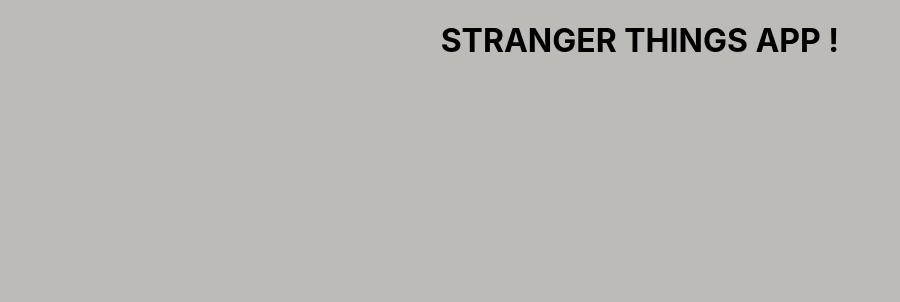
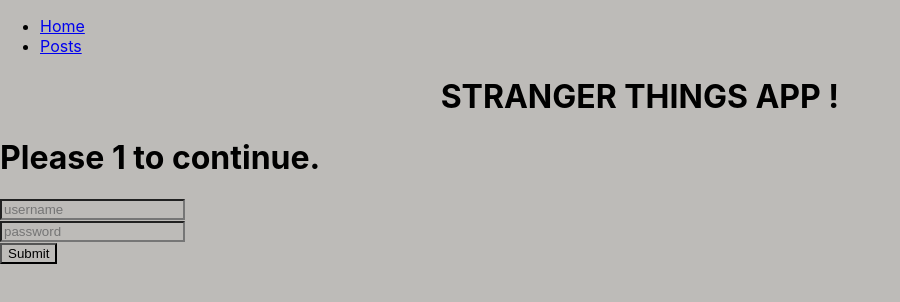
Before and after one commit to seamb/StrangerThings, a React (Create React App) app: page /users/1 in a window 1280 px wide. Shown: the top 302 px of the page, without its empty margins (0-900 px from the left). Built offline with nearby package versions, Linux system fonts and the light colour scheme; no server answers.

Commit message:
Routes and links and Logins

```diff
--- a/package.json
+++ b/package.json
@@ -8,6 +8,7 @@
     "@testing-library/user-event": "^13.5.0",
     "react": "^17.0.2",
     "react-dom": "^17.0.2",
+    "react-router-dom": "^5.2.0",
     "react-scripts": "5.0.0",
     "web-vitals": "^2.1.4"
   },
--- a/src/App.js
+++ b/src/App.js
@@ -1,19 +1,17 @@
 import React, { useState, useEffect } from 'react';
+import { Route, Link } from 'react-router-dom' ;
 import './App.css';
-import Posts  from './components/posts.js'
-
+import Posts from './components/Posts'
+import Home from './components/Home'
+import Users from './components/Users'
 
 const apiURL = "https://strangers-things.herokuapp.com/api/2111-CSU-RM-WEB-PT/posts";
 
 function App() {
-const [posts, setData] = useState ([])
+const [posts, setPosts] = useState ([])
 
 useEffect(() => {
-
-  getPosts();
-   }, []);
-
-
+  try{
     const getPosts = async () => {
       const strangePosts = await fetch (apiURL);
       console.log(strangePosts, "STRANGER")
@@ -22,21 +20,50 @@
       const posts = results.data.posts;
       console.log(posts, "POSTS")
       console.log(results.data.posts)
-     setData(posts)
+      setPosts(posts)
   }
+  getPosts();
+  } catch (error){
+    console.log(error)
+  }
+  }, []);
   return (
+    <>
+    <nav>
+          <ul>
+            <li>
+              <Link to="/">Home</Link>
+            </li>
+            <li>
+              <Link to="/posts">Posts</Link>
+            </li>
+            {/* <li>
+              <Link to="/users/:method">Sign in / Sign up</Link>
+            </li> */}
+          </ul>
+        </nav>
 
 
     <div className="App">
-
       <h1>
         STRANGER THINGS APP !
       </h1>
-      <Posts posts={posts}/>
-
 
     </div>
+
+   <Route exact path="/">
+     <Home/>
+   </Route>
+   <Route path="/posts">
+     <Posts posts={posts}/>
+   </Route>
+    <Route exact path="/users/:method">
+     <Users/>
+   </Route>
+
+    </>
   );
+
 }
 
 
--- /dev/null
+++ b/src/components/Home.js
@@ -0,0 +1,11 @@
+import React from 'react';
+
+function Home () {
+    return(
+        <h1>
+            WELCOME HOME!
+        </h1>
+    )
+    }
+
+export default Home;
--- /dev/null
+++ b/src/components/Users.js
@@ -0,0 +1,54 @@
+import React, { useState } from 'react';
+import { useParams } from 'react-router-dom';
+
+const apiURL ="https://strangers-things.herokuapp.com/api/2111-CSU-RM-WEB-PT";
+
+function Users () {
+    const params = useParams();
+    const [username, setUsername] = useState('');
+    const [password, setPassword] = useState('')
+
+    const handleSubmit = async (event) => {
+        event.preventDefault();
+
+        const resp = await fetch(`${apiURL}/users/${params.method}`, {
+            method: "POST",
+            headers: {
+                'Content-Type': 'application/json'
+            },
+            body: JSON.stringify({
+                user: {
+                    username,
+                    password
+                }
+            })
+        })
+        const result = await resp.json();
+        console.log('Result', result)
+
+    }
+
+
+    console.log('params', params)
+    return( <>
+        <h1>
+            Please {params.method} to continue.
+        </h1>
+        <form onSubmit={handleSubmit}>
+            <input type='text'
+            placeholder='username'
+            value={username}
+            onChange={(e) => setUsername(e.target.value)}
+            ></input> <br/>
+            <input type='password'
+            placeholder='password'
+            value={password}
+            onChange={(e) => setPassword(e.target.value)}
+            ></input><br/>
+            <button type='Submit'>Submit</button>
+        </form>
+    </>
+    )
+    }
+
+export default Users;
--- a/src/components/posts.js
+++ b/src/components/posts.js
@@ -1,4 +1,5 @@
 import React from 'react';
+
 
 function Posts({posts}) {
     return(
--- a/src/index.js
+++ b/src/index.js
@@ -2,12 +2,14 @@
 import ReactDOM from 'react-dom';
 import './index.css';
 import App from './App';
-
+import { BrowserRouter } from 'react-router-dom'
 
 
 ReactDOM.render(
   <React.StrictMode>
+    <BrowserRouter>
     <App />
+    </BrowserRouter>
   </React.StrictMode>,
   document.getElementById('root')
 );
```
Also changed, not shown: src/components/register.js (deleted), 1 other file (tests, documents, lock files or other folders). Lines whose indentation alone changed are shown as unchanged.
